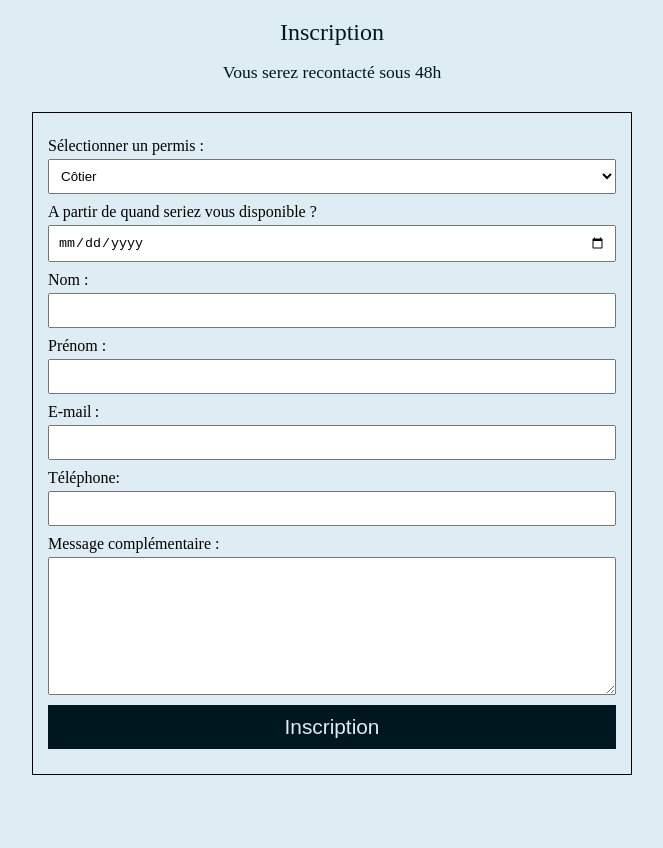
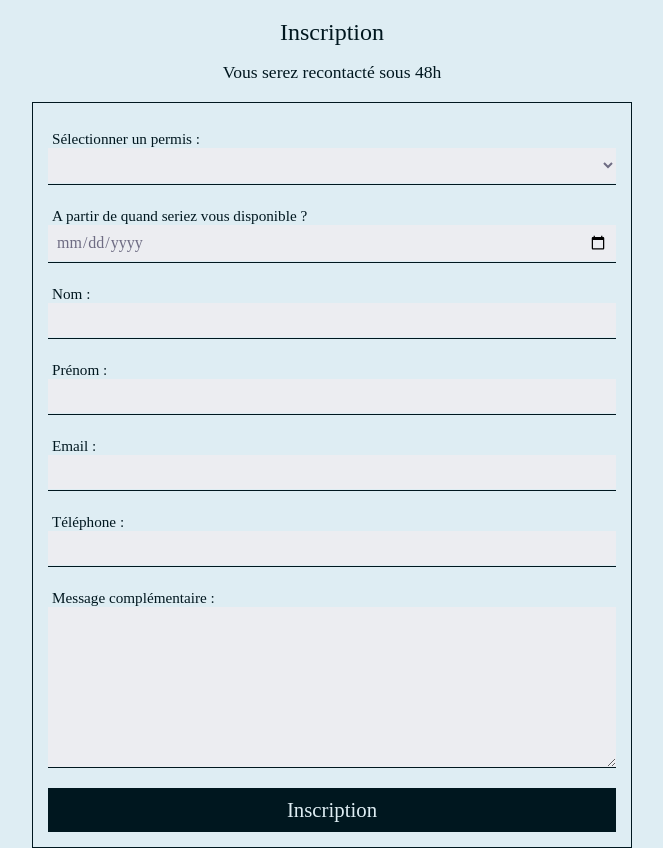
Before and after one commit to RomainMouly/Projet-AFMP, a website: page inscription.html in a window 1280 px wide. Shown: the whole page, without its empty margins (308-971 px from the left). Before the commit the page ends 800 px from the top, so only its background shows below. Drawn offline with Linux system fonts and the light colour scheme; a web font is replaced by a local one.

Commit message:
add transition effects on the fields of the registration form

```diff
--- a/assets/css/_inscription.css
+++ b/assets/css/_inscription.css
@@ -1,59 +1,153 @@
-h1,
-h2 {
+/* ----------------------
+    REGISTER TOP
+---------------------- */
+.register-title,
+.register-intro {
     text-align: center;
     margin: 20px;
 }
 
-h1{
+.register-title {
     font-size: 1.5rem;
 }
 
-h2 {
+.register-intro {
     font-size: 1.10rem;
 }
 
-.register {
-    margin:0 auto;
+
+
+/* ----------------------
+    REGISTER FORM
+---------------------- */
+.register-form {
+    width: calc(100% - 30px);
+    margin: 0 15px;
     margin-top: 30px;
     padding: 15px;
-    width: 100%;
-    max-width: 400px;
-    border: 1px solid black;
+    border: 1px solid var(--color-dark);
 }
 
-.register label{
-    display: block;
-    margin-bottom: 5px;
+.register-form > .form-control,
+.register-form > button{
+    margin: 10px 0;
 }
 
-.register > div,
-.register button{
-    margin: 10px 0px;
-}
-
-.register input,
-.register select,
-.register textarea,
-.register button {
-    display: block;
+.register-form button {
     width: 100%;
-    padding: 8px;
-}
-
-.register button {
+    font-family: var(--font-family-secondary);
+    font-size: 1.3rem;
     color: var(--color-light);
     background: var(--color-dark);
     border-color: transparent;
-    font-size: 1.3rem;
 }
 
-.register button:hover {
-    cursor: pointer;
+.register-form button:hover {
     color: var(--color-dark);
     background: var(--color-light);
     border-color: var(--color-dark);
+    cursor: pointer;
 }
 
+.register-form input,
+.register-form select,
+.register-form textarea,
+.register-form button {
+    padding: 8px;
+    font-family: var(--font-family-secondary);
+}
+
+@media screen and (min-width: 768px){
+    .register-form {
+        width: 100%;
+        margin: 0 auto;
+        max-width: 600px;
+    }
+}
+
+
+
+/* ----------------------
+    REGISTER INPUT
+---------------------- */
+.register-form .input {
+	position: relative;
+	display: inline-block;
+	width: 100%;
+	vertical-align: top;
+    overflow: hidden;
+    z-index: 1;
+}
+
+.register-form .input-field {
+	position: relative;
+	display: block;
+    float: right;
+    width: 100%;
+	margin: 1.3rem 0 .7rem 0;
+	border: none;
+	border-radius: 0;
+	background: rgb(236 237 241);
+    color: var(--color-input);
+    font-size: 100%;
+    font-weight: 200;
+}
+
+.register-form .input-field:focus {
+	outline: none;
+}
+
+.register-form .input-label {
+	position: absolute;
+	display: inline-block;
+	float: right;
+	padding: 0 0.25rem;
+	width: 100%;
+    height: calc(100% - 1.3rem);
+	color: var(--color-dark);
+	font-size: .95rem;
+	text-align: left;
+	bottom: 0;
+	left: 0;
+	pointer-events: none;
+}
+
+.register-form .input-label::before,
+.register-form .input-label::after {
+	content: '';
+	position: absolute;
+	top: 0;
+	left: 0;
+	width: 100%;
+	height: calc(100% - 10px);
+	border-bottom: 1px solid var(--color-dark);
+}
+
+.register-form .input-label::after {
+	margin-top: 2px;
+    border-bottom-width: 4px;
+	transform: translate3d(-100%, 0, 0);
+	transition: transform .3s;
+}
+
+.register-form .input-label-content {
+	position: absolute;
+	display: block;
+	padding: 1rem 0;
+	width: 100%;
+	transform: translate3d(0, -70%, 0);
+}
+
+.register-form .input-field:focus + .input-label::after,
+.register-form .input--filled .input-label::after {
+	transform: translate3d(0, 0, 0);
+}
+
+
+
+/* ----------------------
+    ALERT MESSAGE
+---------------------- */
 .message {
     text-align: center;
 }
@@ -61,15 +155,9 @@ h2 {
 .message .alert {
     display: block;
     background: rgb(124, 212, 124);
-    color: black;
+    color: var(--color-dark);
     margin:0 auto;
     margin-top: 30px;
     padding: 15px;
     max-width: 600px;
 }
-
-@media screen and (min-width: 768px){
-    .register {
-        max-width: 600px;
-    }
-}
--- a/assets/css/_variables.css
+++ b/assets/css/_variables.css
@@ -6,6 +6,7 @@
     --color-navbar: var(--color-light);
     --color-trigger-icon: var(--color-dark);
     --color-border-nav-link: rgba(78, 78, 78, .1);
+    --color-input: #6e6c83;
 
     --font-size-nav-link: 1.15rem;
 
--- a/form.js
+++ b/form.js
@@ -1,14 +1,11 @@
 // form
-// const form = document.getElementsByClassName("register")
-// console.log(form.submit())
-
 const btn = document.getElementsByClassName("btn")
 btn[0].addEventListener('click', function (e) {
     e.preventDefault;
 
-    const div = document.querySelector(".message")
+    const div = document.getElementById("message")
     let alert = document.createElement("div")
     alert.classList.add("alert")
-    alert.innerHTML = "Votre inscription a bien été prise en compte. A bientôt Moussaillon"
+    alert.innerHTML = "Votre inscription a bien été prise en compte. A bientôt Moussaillon."
     div.appendChild(alert)
 });
--- a/inscription.html
+++ b/inscription.html
@@ -7,53 +7,84 @@
     <title>Document</title>
 </head>
 <body>
-    <h1>Inscription</h1>
+    <h1 class="register-title">Inscription</h1>
 
-    <h2>Vous serez recontacté sous 48h</h2>
+    <h2 class="register-intro">Vous serez recontacté sous 48h</h2>
 
-    <div class="message"></div>
+    <div class="message" id="message"></div>
 
-    <form class="register" id="register" action="#">
-        <div>
-            <label for="Permis">Sélectionner un permis :</label>
-            <SELECT name="Permis">
-                <OPTION>Côtier
-                <OPTION>Fluviale
-                <OPTION>Hauturier
-                <OPTION>Péniche
-            </SELECT>
+    <form class="register-form" id="register-form" action="#">
+        <div class="form-control">
+            <span class="input">
+                <select id="permis" name="permis" class="input-field">
+                    <option></option>
+                    <option value="cotier">Côtier</option>
+                    <option value="fluviale">Fluviale</option>
+                    <option value="hauturier">Hauturier</option>
+                    <option value="peniche">Péniche</option>
+                </select>
+                <label class="input-label" for="permis">
+                    <span class="input-label-content">Sélectionner un permis :</span>
+                </label>
+            </span>
         </div>
 
-        <div>
-            <label for="date">A partir de quand seriez vous disponible ?</label>
-            <input type="date" name="date">
+        <div class="form-control">
+            <span class="input">
+                <input type="date" id="date" name="date" class="input-field"/>
+                <label class="input-label" for="date">
+                    <span class="input-label-content">A partir de quand seriez vous disponible ?</span>
+                </label>
+            </span>
         </div>
 
-
-        <div>
-            <label for="name">Nom :</label>
-            <input type="text" id="name" name="user_name">
+        <div class="form-control">
+            <span class="input">
+                <input type="text" id="lastname" name="lastname" class="input-field"/>
+                <label class="input-label" for="lastname">
+                    <span class="input-label-content">Nom :</span>
+                </label>
+            </span>
         </div>
 
-        <div>
-            <label for="firstname">Prénom :</label>
-            <input type="text" id="firstname" name="user_firstname">
+        <div class="form-control">
+            <span class="input">
+                <input type="text" id="firstname" name="firstname" class="input-field"/>
+                <label class="input-label" for="firstname">
+                    <span class="input-label-content">Prénom :</span>
+                </label>
+            </span>
         </div>
-        <div>
-            <label for="mail">E-mail :</label>
-            <input type="email" id="mail" name="user_mail">
+
+        <div class="form-control">
+            <span class="input">
+                <input type="email" id="email" name="email" class="input-field"/>
+                <label class="input-label" for="email">
+                    <span class="input-label-content">Email :</span>
+                </label>
+            </span>
         </div>
-        <div>
-            <label for="phone">Téléphone:</label>
-            <input type="tel" id="phone" name="phone">
+
+        <div class="form-control">
+            <span class="input">
+                <input type="phone" id="phone" name="phone" class="input-field"/>
+                <label class="input-label" for="phone">
+                    <span class="input-label-content">Téléphone :</span>
+                </label>
+            </span>
         </div>
-        <div>
-            <label for="msg">Message complémentaire :</label>
-            <textarea id="msg" name="user_message" rows="8"></textarea>
 
-            <div class="button">
-                <button class="btn" type="submit">Inscription</button>
-            </div>
+        <div class="form-control">
+            <span class="input">
+                <textarea id="message" name="message" rows="8" class="input-field"></textarea>
+                <label class="input-label" for="message">
+                    <span class="input-label-content">Message complémentaire :</span>
+                </label>
+            </span>
+        </div>
+
+        <div class="button">
+            <button class="btn" type="submit">Inscription</button>
         </div>
     </form>
 
```
